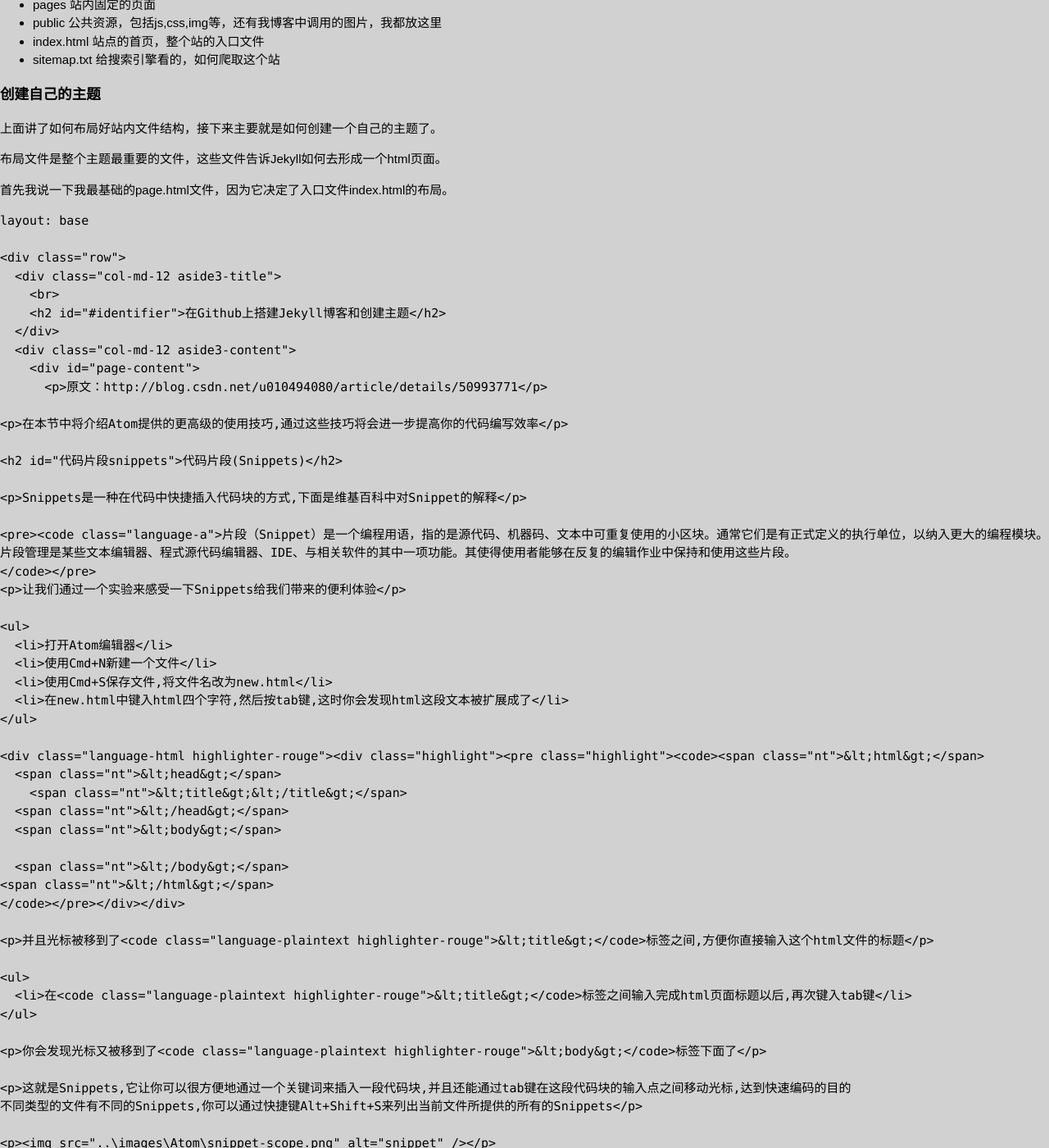
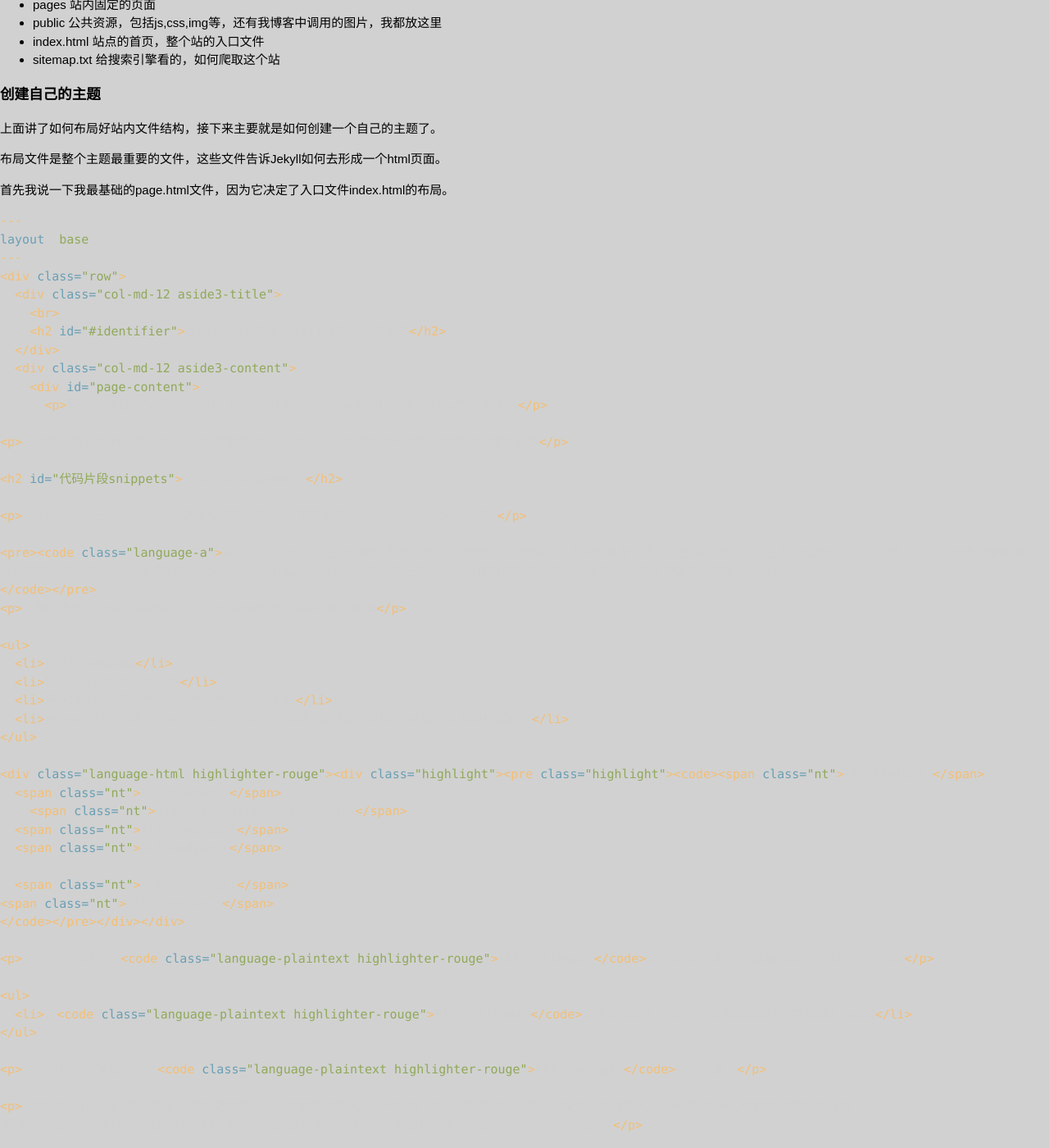
Before and after one commit to liangwuqiang/AQ-blog, a Jekyll site: the page built from _posts/2017-06-06-在Github上搭建Jekyll博客和创建主题.md, in a window 1280 px wide and 1400 px high, scrolled down 2661 px. Shown: the whole window at 82% size. Built offline with Jekyll 4.4.1, drawn with Linux system fonts in a browser that asks for light colours; some of the changed text lies outside the part shown.

Commit message:
Update 2017-06-06-在Github上搭建Jekyll博客和创建主题.md

````diff
--- a/_posts/2017-06-06-在Github上搭建Jekyll博客和创建主题.md
+++ b/_posts/2017-06-06-在Github上搭建Jekyll博客和创建主题.md
@@ -142,10 +142,10 @@ description:                                   #自定义常量
 首先我说一下我最基础的page.html文件，因为它决定了入口文件index.html的布局。
 
 
-
-```HTML
+```markdown
+---
 layout: base
-
+---
 <div class="row">
   <div class="col-md-12 aside3-title">
     <br>
````
